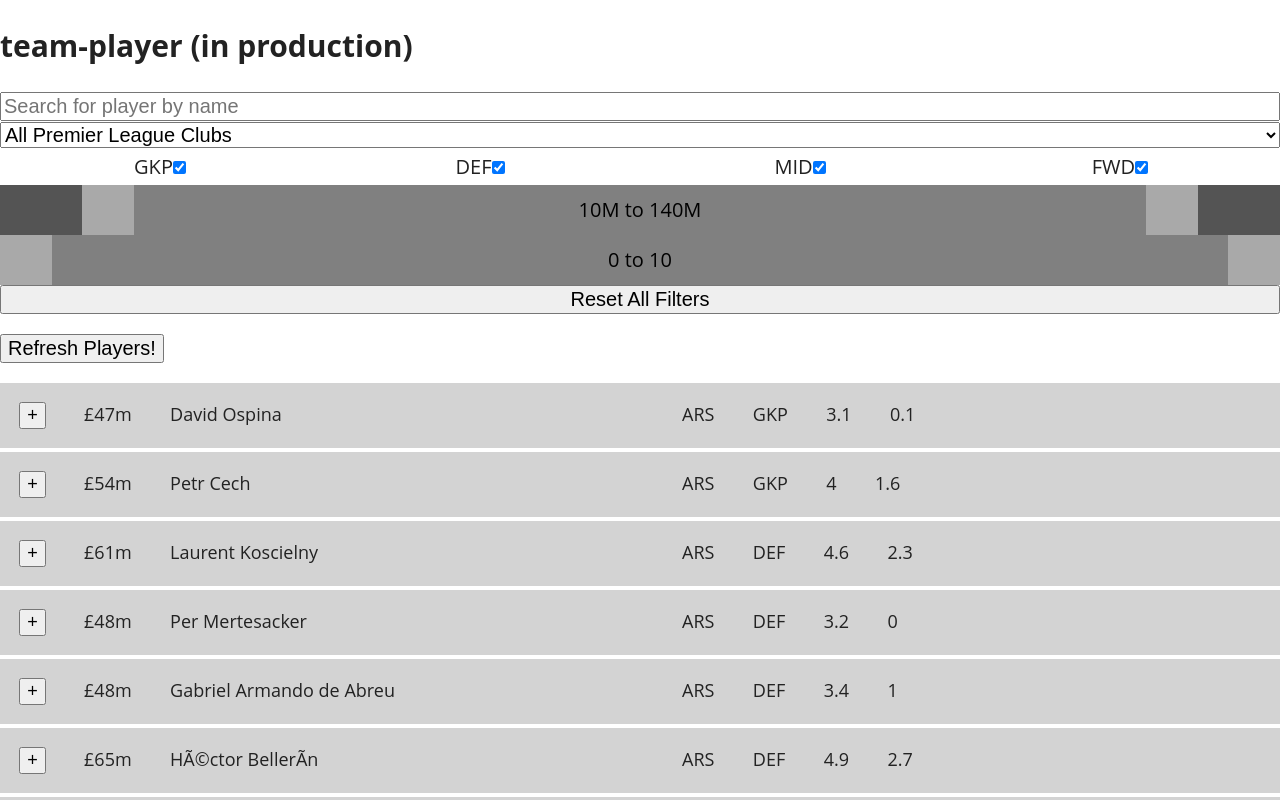
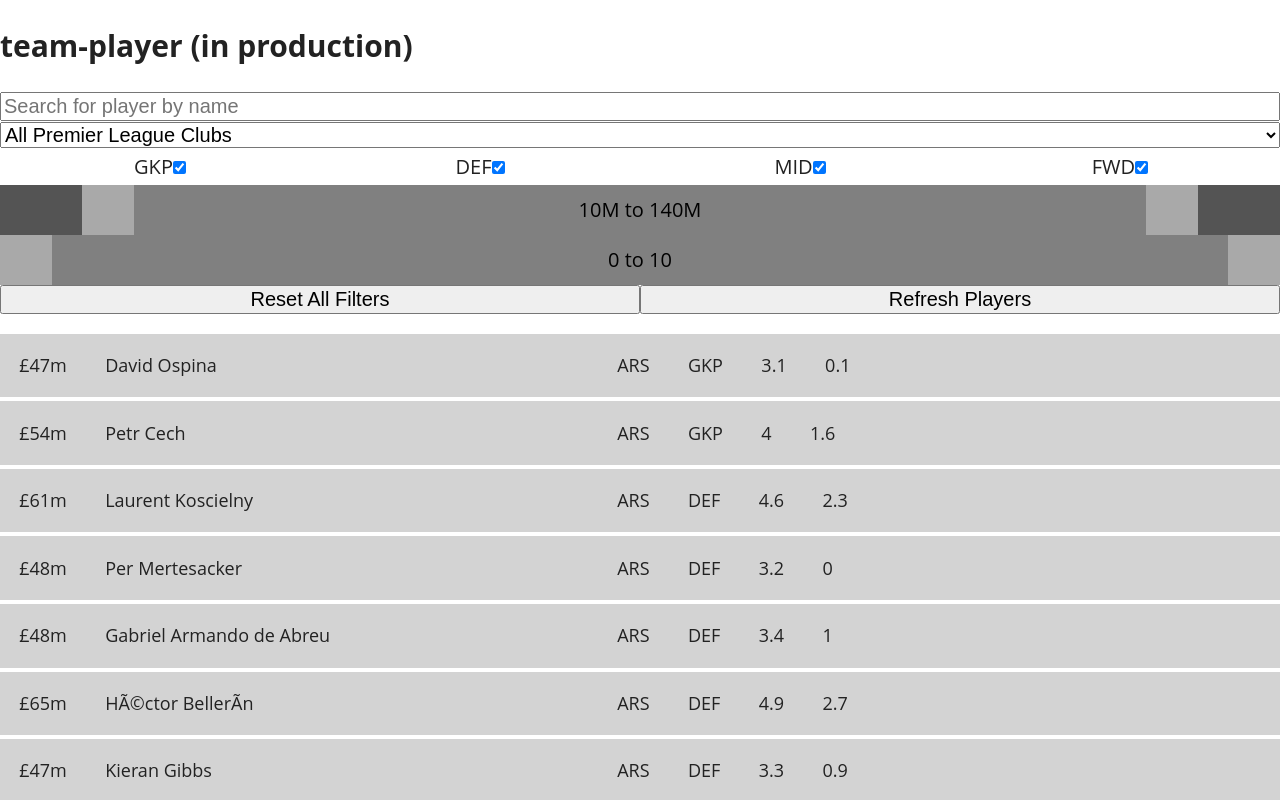
Before and after one commit to rycu/team-player, a React (Create React App) app: page / in a window 1280 px wide. Shown: the top 800 px of the page. Built offline with nearby package versions, Linux system fonts and the light colour scheme.

Commit message:
moved refreshPlayers to filtersContainer and supressed playerRow button

```diff
--- a/src/components/PlayerRow.js
+++ b/src/components/PlayerRow.js
@@ -1,6 +1,6 @@
 import React, { Component } from 'react';
 import PropTypes from 'prop-types'
-import Button from '../components/Button';
+//import Button from '../components/Button';
 
 export default class PlayerRow extends Component {
 
@@ -56,11 +56,11 @@
 
 					return this.displayRow(player, rank) ?
 			 			<li className={"player-list__row"} key={i}>
-			 				<Button
-						    	//clickFunc={actions.resetFilters}
-						    	//className={filterClass +" player-filters__reset"}
-						    	text={'+'}
-						    />
+			 {	/*			<Button
+			 						    	clickFunc={console.log('hit')}
+			 						    	//className={filterClass +" player-filters__reset"}
+			 						    	text={'+'}
+			 						    /> */}
 							<div>{'£'+(player.now_cost)+'m'}</div>
 							<div className={"player-list__name-field"}>{player.first_name} {player.second_name}</div>
 							<div>{clubs[player.team-1].short_name}</div>
--- a/src/containers/App.js
+++ b/src/containers/App.js
@@ -24,8 +24,7 @@
     dispatch(fetchDataIfNeeded('playerList', 'premElements'))
   }
 
-  handlePlayerRefreshClick = e => {
-    e.preventDefault()
+  handlePlayerRefreshClick = () => {
     const { dispatch } = this.props
     dispatch(invalidateData('playerList'))
     dispatch(fetchDataIfNeeded('playerList', 'premElements'))
@@ -38,10 +37,17 @@
 		<div>
 			<Header />
 			<div style={{ opacity: (isFetchingClub || isFetchingPosition) ? 0.2 : 1 }}>
-				<FiltersContainer positions={positions} clubs={clubs} />
+				<FiltersContainer
+          positions={positions}
+          clubs={clubs}
+          onClick={() => this.handlePlayerRefreshClick}
+          isFetching={isFetchingPlayers}
+        />
 			</div>
-			<PlayerListContainer players={players} isFetching={isFetchingPlayers} onClick={() => this.handlePlayerRefreshClick}/>
-
+  			<PlayerListContainer
+          players={players}
+          isFetching={isFetchingPlayers}
+        />
 		</div>
     )
   }
--- a/src/containers/FiltersContainer.js
+++ b/src/containers/FiltersContainer.js
@@ -20,7 +20,7 @@
 
 let filterClass = 'player-filters';
 
-const FiltersContainer = ({filterState, clubs, positions, actions}) => (
+const FiltersContainer = ({filterState, clubs, positions, onClick, isFetching, actions}) => (
     <div>
 
     	<FilterByName
@@ -69,11 +69,20 @@
         unit={''}
       />
 
-      <Button
-        clickFunc={actions.resetFilters}
-        className={filterClass +" player-filters__reset"}
-        text={'Reset All Filters'}
-      />
+      <div>
+        <Button
+          clickFunc={actions.resetFilters}
+          className={filterClass +" player-filters__reset"}
+          text={'Reset All Filters'}
+        />
+
+        <Button
+          style={{ opacity: isFetching ? 0.2 : 1 }} //NOT WORKING
+          clickFunc={onClick()}
+          className={filterClass +" player-filters__refresh"}
+          text={'Refresh Players'}
+        />
+      </div>
 
     </div>
 )
--- a/src/containers/PlayerListContainer.js
+++ b/src/containers/PlayerListContainer.js
@@ -7,20 +7,15 @@
   static propTypes = {
     players: PropTypes.array.isRequired,
     isFetching: PropTypes.bool.isRequired,
-    onClick: PropTypes.func.isRequired
+    //onClick: PropTypes.func.isRequired
   }
 
   render() {
-    const {players, isFetching, onClick, clubs, positions, filters} = this.props
+    const {players, isFetching, clubs, positions, filters} = this.props
     const isEmpty = players.length === 0
 
     return (
       <div>
-        <p>
-          <button onClick={onClick()} style={{ opacity: isFetching ? 0.2 : 1 }}>
-            Refresh Players!
-          </button>
-        </p>
         {isEmpty
           ? (isFetching ? <h2>Loading...</h2> : <h2>Empty.</h2>)
           : <div className="player-list" style={{ opacity: isFetching ? 0.2 : 1 }}>
--- a/src/main.css
+++ b/src/main.css
@@ -491,9 +491,6 @@
   position: absolute;
   width: 1px; }
 
-.player-filters {
-  width: 100%; }
-
 .player-filters__name input {
   width: 100%; }
 
@@ -509,8 +506,17 @@
   width: 25%;
   text-align: center; }
 
-.player-filters__reset button {
-  width: 100%; }
+.player-filters__reset {
+  display: inline-block;
+  width: 50%; }
+  .player-filters__reset button {
+    width: 100%; }
+
+.player-filters__refresh {
+  display: inline-block;
+  width: 50%; }
+  .player-filters__refresh button {
+    width: 100%; }
 
 .player-list {
   width: 100%; }
--- a/src/sass/layout/_filters.scss
+++ b/src/sass/layout/_filters.scss
@@ -1,5 +1,5 @@
 .player-filters{
-	width: 100%;
+
 }
 
 
@@ -38,7 +38,17 @@
 }
 
 .player-filters__reset{
+	display: inline-block;
+	width: 50%;
 	button{
 		width: 100%;
 	}
 }
+
+.player-filters__refresh{
+	display: inline-block;
+	width: 50%;
+	button{
+		width: 100%;
+	}
+}
```
